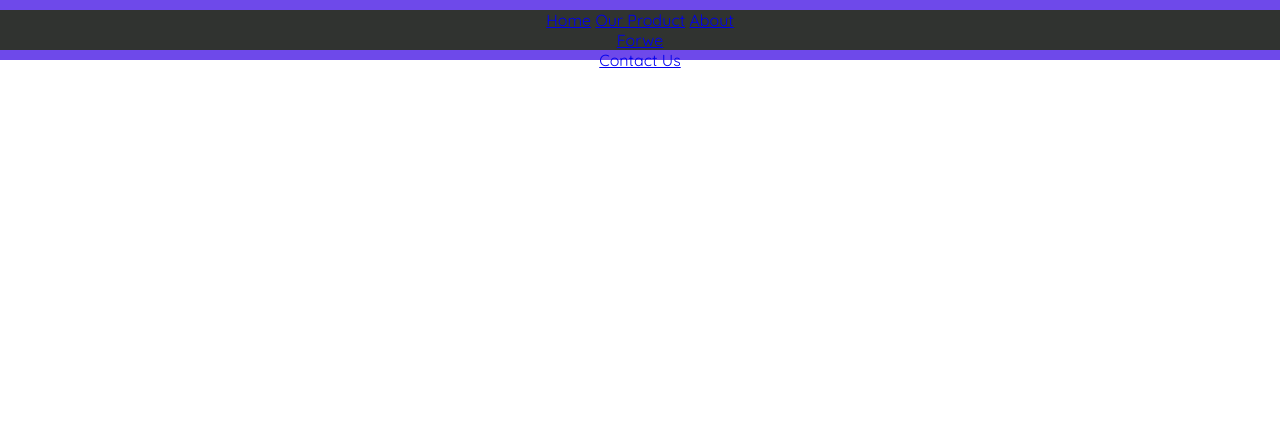
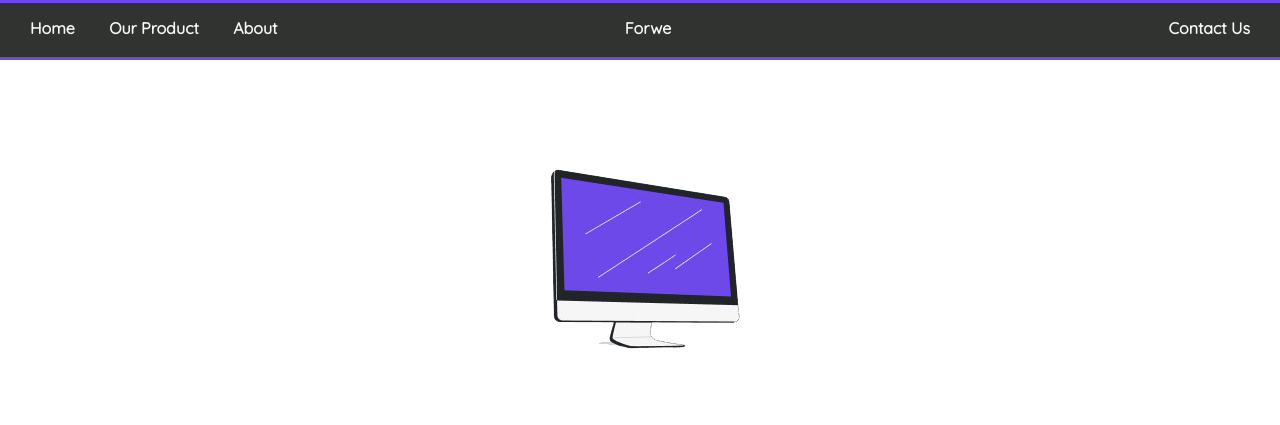
Before and after one commit to kan327/Tugas7, a plain HTML site: page index.html in a window 1280 px wide. Shown: the top 425 px of the page. Drawn offline with Linux system fonts and the light colour scheme.

Commit message:
add hero

```diff
--- a/index.html
+++ b/index.html
@@ -8,6 +8,7 @@
     <link rel="stylesheet" href="style.css">
 </head>
 <body>
+    <!-- ini navbar -->
     <nav>
         <div class="left bar">
             <a href="#">Home</a>
@@ -21,5 +22,14 @@
             <a href="#">Contact Us</a>
         </div>
     </nav>
+    <!-- ini hero -->
+    <header>
+        <div class="hero">
+            <img src="assets/IMG/monitor1.jpg" alt="">
+            <h1>Forwe, Belajar Kapanpun, Dimanapun</h1>
+            <h5>Lorem ipsum dolor sit amet consectetur adipisicing elit. Quasi, cumque repellendus? Illo nihil quam tempora nesciunt asperiores, molestiae eum eligendi.</h5>
+
+        </div>
+    </header>
 </body>
 </html>
--- a/style.css
+++ b/style.css
@@ -1,3 +1,6 @@
+:root{
+    --warna-text:#f6f6f6;
+}
 @font-face {
     font-family: quicksand;
     src: url(assets/quicksand-v30-latin-regular.woff);
@@ -10,7 +13,7 @@
     font-family: quicksand, sans-serif;
 }
 nav{
-    border: 10px solid #6E49EA;
+    border: 3px solid #6E49EA;
     border-left: 0px;
     border-right: 0px;
     height: 60px;
@@ -19,3 +22,36 @@ nav{
     top: 0;
     text-align: center;
 }
+.bar{
+    display: inline-block;
+    padding: 15px;
+    font-weight: bold;
+}
+.left{
+    float: left;
+}
+.right{
+    float: right;
+}
+.center{
+    margin-left: -150px;
+}
+a{
+    color: var(--warna-text);
+    text-decoration: none;
+    padding: 15px;
+}
+a:hover{
+    background-color: #6E49EA;
+}
+.hero{
+    text-align: center;
+    width: 45%;
+    margin: 30px auto;
+}
+h1{
+    margin-bottom: 10px;
+}
+h5{
+    line-height: 25px;
+}
```
